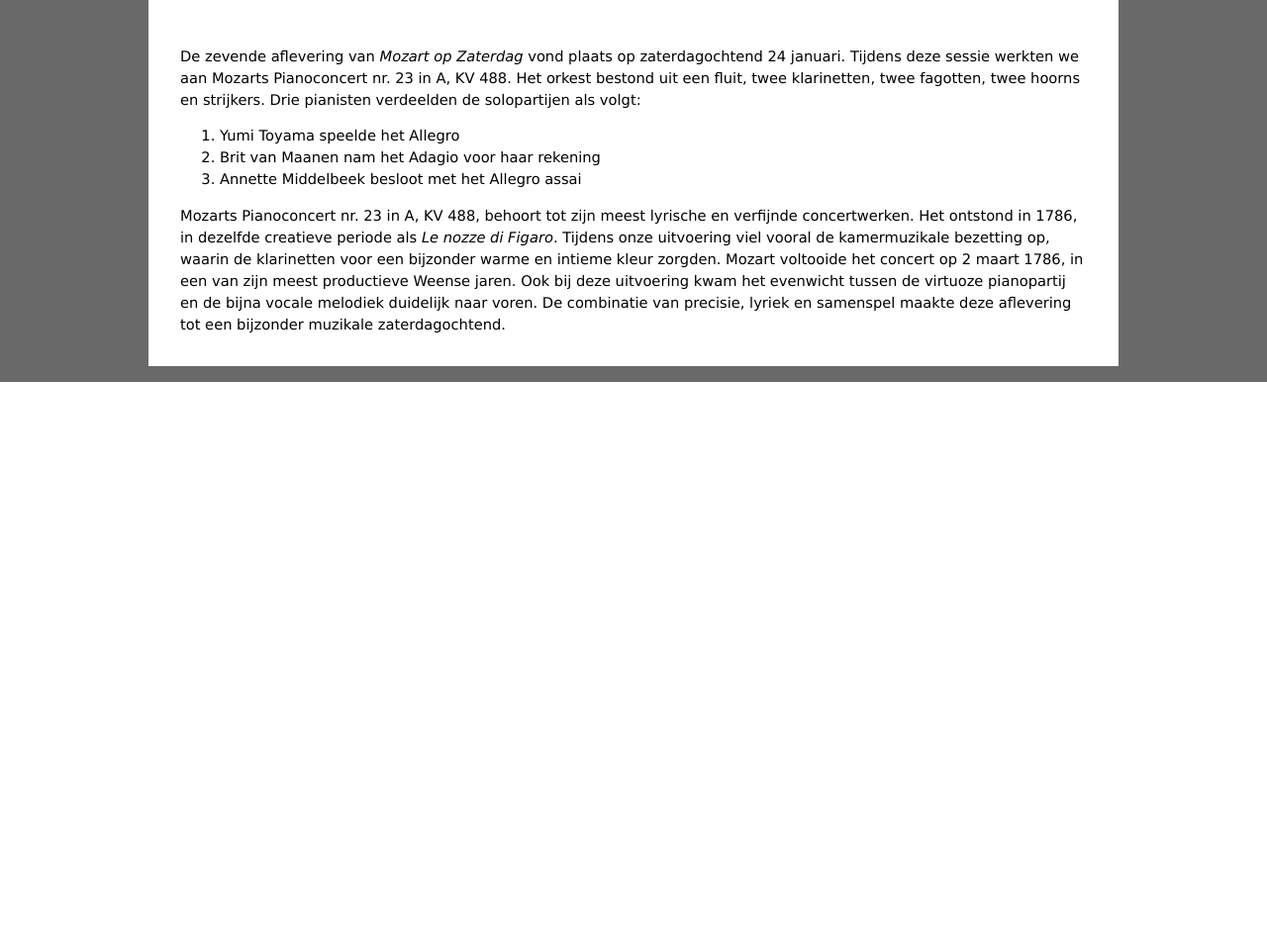
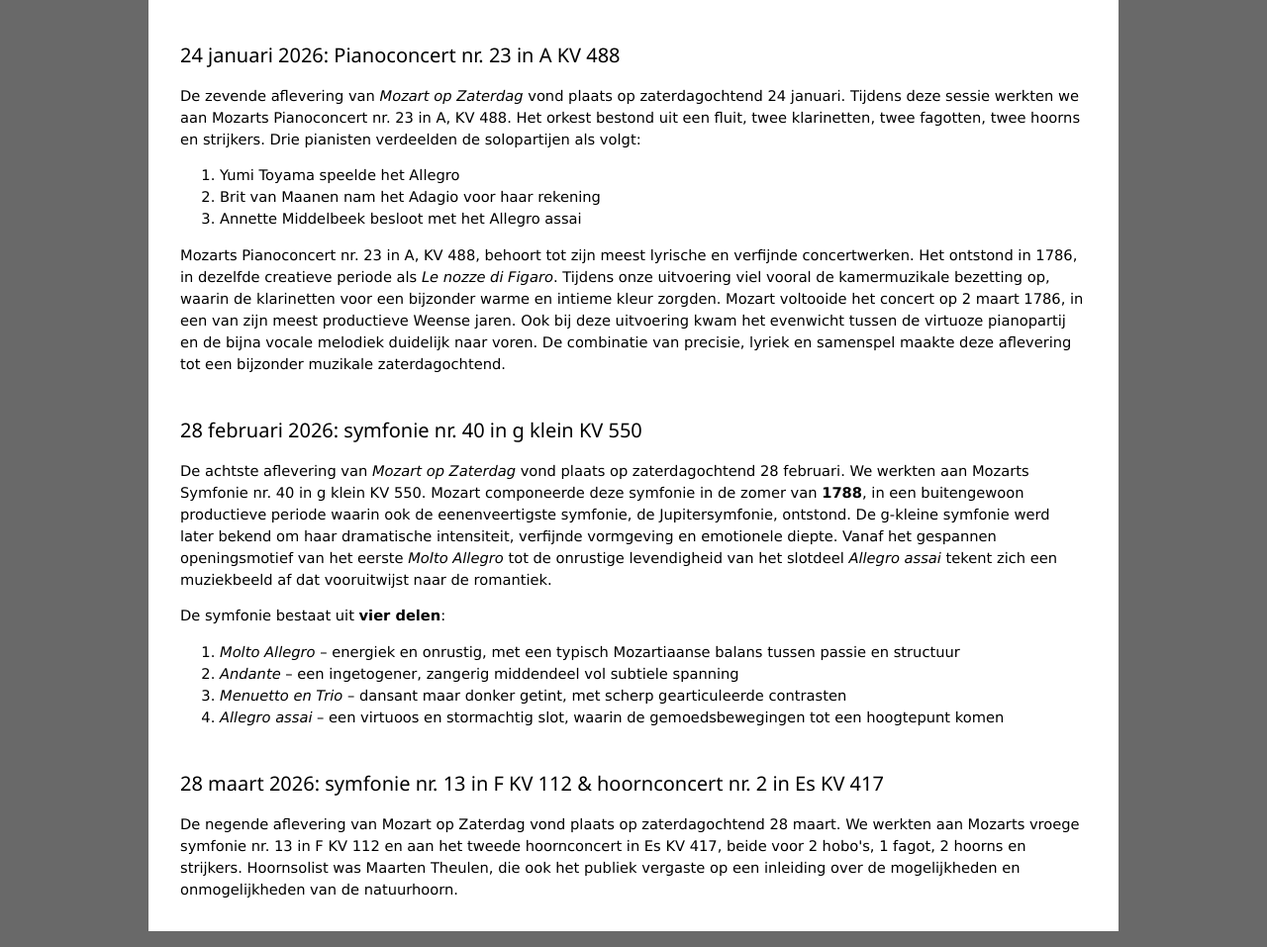
Before and after one commit to DirkjanH/mozart-op-zaterdag, a PHP site: page /vorige_afleveringen.php in a window 1280 px wide. Shown: the part 3389-4346 px from the top of the page at 99% size. Before the commit the page ends 3775 px from the top, so only its background shows below. Run offline with PHP 8.4, Linux system fonts and the light colour scheme.

Commit message:
Update concert details and visibility for previous episodes

```diff
--- a/index.php
+++ b/index.php
@@ -42,7 +42,7 @@
                 <b>28 februari:</b> Symfonie nr. 40 in g klein KV 550 voor 1 fluit,
                 2 hobo's, 2 klarinetten, 2 fagotten, 2 hoorns en strijkers. Er is nog plaats voor een tweede viool. <a href="/2026-02-28/Moz_2026-02-28.php" target="_blank">Meer info & partijen vind je hier</a>.
             </li>
-            <li>
+            <li class="onzichtbaar">
                 <b>28 maart:</b> Symfonie nr. 13 in F KV 112 & Hoornconcert nr. 2 in Es KV 417 voor 2 hobo's, 1 fagot, 2 hoorns en strijkers. Hoornist Maarten Theulen treedt op als solist. <a <a href="/2026-03-28/Moz_2026-03-28.php" target="_blank">Meer info & partijen vind je hier</a>.
             </li>
             <li>
--- a/navigatie.htm
+++ b/navigatie.htm
@@ -42,11 +42,11 @@
             </button>
             <div class="w3-dropdown-content w3-bar-block">
                 <a href="/2026-01-24/Moz_2026-01-24.php"
-                    class="w3-bar-item w3-button w3-mobile w3-border-bottom w3-sand">24 januari</a>
+                    class="w3-bar-item w3-button w3-mobile w3-border-bottom w3-sand onzichtbaar">24 januari</a>
                 <a href="/2026-02-28/Moz_2026-02-28.php"
-                    class="w3-bar-item w3-button w3-mobile w3-border-bottom w3-sand">28 februari</a>
+                    class="w3-bar-item w3-button w3-mobile w3-border-bottom w3-sand onzichtbaar">28 februari</a>
                 <a href="/2026-03-28/Moz_2026-03-28.php"
-                    class="w3-bar-item w3-button w3-mobile w3-border-bottom w3-sand">28 maart</a>
+                    class="w3-bar-item w3-button w3-mobile w3-border-bottom w3-sand onzichtbaar">28 maart</a>
                 <a href="/2026-04-25/kv201.php"
                     class="w3-bar-item w3-button w3-mobile w3-border-bottom w3-sand">25 april</a>
             </div>
--- a/vorige_afleveringen.php
+++ b/vorige_afleveringen.php
@@ -82,6 +82,7 @@
             </p>
         </div>
         <div style="clear: both;" class="w3-panel">
+            <h4>24 januari 2026: Pianoconcert nr. 23 in A KV 488</h4>
             <p>
                 De zevende aflevering van <i>Mozart op Zaterdag</i> vond plaats op zaterdagochtend 24 januari. Tijdens deze sessie werkten we aan Mozarts Pianoconcert nr. 23 in A, KV 488. Het orkest bestond uit een fluit, twee klarinetten, twee fagotten, twee hoorns en strijkers. Drie pianisten verdeelden de solopartijen als volgt:</p>
             <ol>
@@ -91,6 +92,30 @@
             </ol>
             <p>Mozarts Pianoconcert nr. 23 in A, KV 488, behoort tot zijn meest lyrische en verfijnde concertwerken. Het ontstond in 1786, in dezelfde creatieve periode als <i>Le nozze di Figaro</i>. Tijdens onze uitvoering viel vooral de kamermuzikale bezetting op, waarin de klarinetten voor een bijzonder warme en intieme kleur zorgden. Mozart voltooide het concert op 2 maart 1786, in een van zijn meest productieve Weense jaren. Ook bij deze uitvoering kwam het evenwicht tussen de virtuoze pianopartij en de bijna vocale melodiek duidelijk naar voren. De combinatie van precisie, lyriek en samenspel maakte deze aflevering tot een bijzonder muzikale zaterdagochtend.</p>
         </div>
+        <div style="clear: both;" class="w3-panel">
+            <h4>28 februari 2026: symfonie nr. 40 in g klein KV 550</h4>
+            <p>De achtste aflevering van <i>Mozart op Zaterdag</i> vond plaats op zaterdagochtend 28 februari. We werkten aan Mozarts Symfonie nr. 40 in g klein KV 550. Mozart componeerde deze symfonie in de zomer van <strong>1788</strong>,
+                in een buitengewoon productieve periode waarin ook de eenenveertigste symfonie, de Jupitersymfonie, ontstond.
+                De g-kleine symfonie werd later bekend om haar dramatische intensiteit, verfijnde vormgeving en emotionele diepte.
+                Vanaf het gespannen openingsmotief van het eerste <em>Molto Allegro</em> tot de onrustige levendigheid van het slotdeel
+                <em>Allegro assai</em> tekent zich een muziekbeeld af dat vooruitwijst naar de romantiek.
+            </p>
+
+            <p>De symfonie bestaat uit <strong>vier delen</strong>:</p>
+
+            <ol>
+                <li><em>Molto Allegro</em> – energiek en onrustig, met een typisch Mozartiaanse balans tussen passie en structuur</li>
+                <li><em>Andante</em> – een ingetogener, zangerig middendeel vol subtiele spanning</li>
+                <li><em>Menuetto en Trio</em> – dansant maar donker getint, met scherp gearticuleerde contrasten</li>
+                <li><em>Allegro assai</em> – een virtuoos en stormachtig slot, waarin de gemoedsbewegingen tot een hoogtepunt komen</li>
+            </ol>
+            </p>
+        </div>
+        <div style="clear: both;" class="w3-panel">
+            <h4>28 maart 2026: symfonie nr. 13 in F KV 112 & hoornconcert nr. 2 in Es KV 417</h4>
+            <p>De negende aflevering van Mozart op Zaterdag vond plaats op zaterdagochtend 28 maart. We werkten aan Mozarts vroege symfonie nr. 13 in F KV 112 en aan het tweede hoornconcert in Es KV 417, beide voor 2 hobo's, 1 fagot, 2 hoorns en strijkers. Hoornsolist was Maarten Theulen, die ook het publiek vergaste op een inleiding over de mogelijkheden en onmogelijkheden van de natuurhoorn.</p>
+
+        </div>
     </div>
 </body>
 
```
Also changed, not shown: 2026-04-25/kv201.php (+13 -3 lines).
